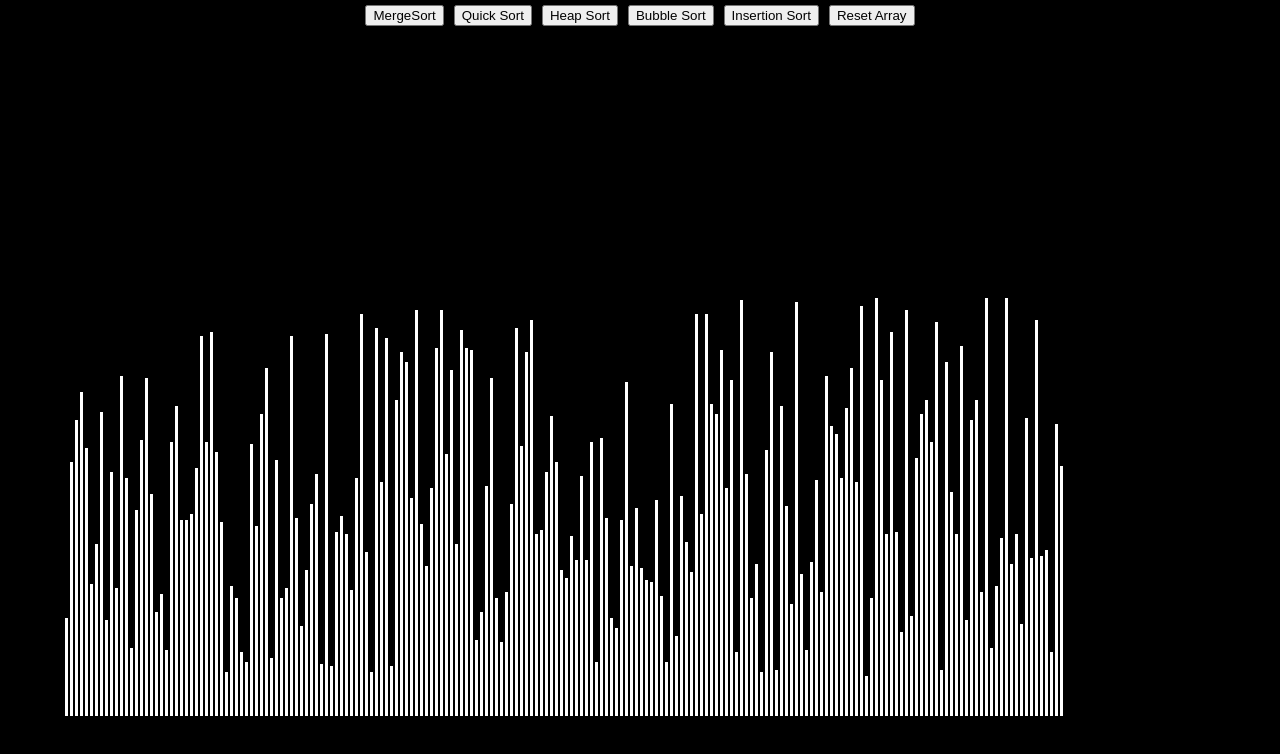
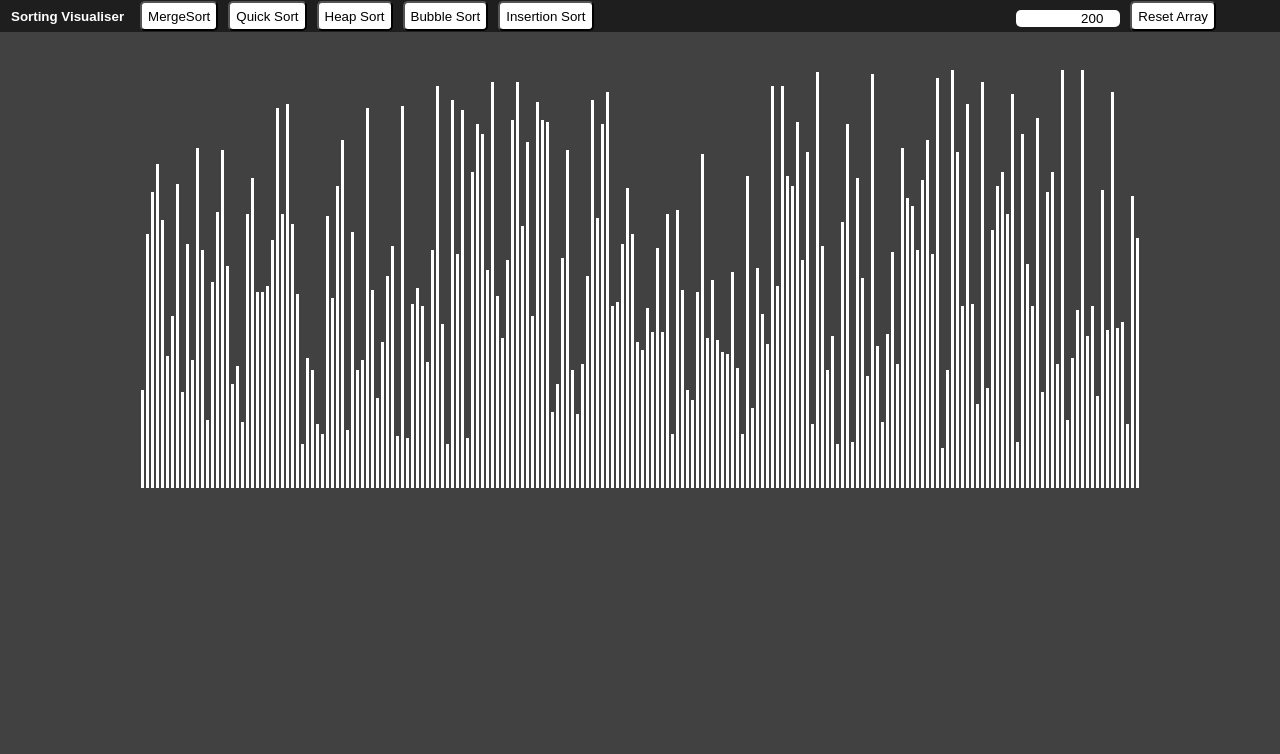
Before and after one commit to rahul-shrimali/sorting-visualiser, a React (Create React App) app: page / in a window 1280 px wide. Shown: the top 754 px of the page. Built offline with nearby package versions, Linux system fonts and the light colour scheme.

Commit message:
Navbar added

```diff
--- a/src/Components/Sorting-Main/SortingVisualiser.css
+++ b/src/Components/Sorting-Main/SortingVisualiser.css
@@ -1,18 +1,48 @@
 .bar-block{
-    position : absolute;
-    left: 5% ;
-    bottom: 10%;
+    display: flex;
+    justify-content: center;
+    margin-top: 3%;
+    align-items: baseline;
 }
 
 .array-bars{
     display: inline-block;
-    /* position: relative;
-    top: 50px; */
     margin: 0 1px;
     width: 3px;
 }
 
+.Navbar{
+    height: fit-content;
+    background-color: rgb(30, 30, 30);
+    display: flex;
+}
+
 .button{
+    margin: 1px 5px;
+    height: 30px;
+    background-color: white;
+    border-radius: 5px;
+}
+
+#first{
+    font-weight: bold;
+    background-color: rgb(30, 30, 30);
+    color: white;
+    border: 0px;
+}
+
+#sizeBox{
+    width: 100px;
+    border: 0px;
+    border-radius: 5px;
     margin: 5px;
+    text-align: right;
+    justify-content: left;
+    align-self: flex-end;
+    margin-left: auto;
+}
 
+
+.last{
+    margin-right: 5%;
 }
--- a/src/Components/Sorting-Main/SortingVisualiser.jsx
+++ b/src/Components/Sorting-Main/SortingVisualiser.jsx
@@ -7,29 +7,32 @@ import QuickSort from "../Sorting-Algo/QuickSort";
 import "./SortingVisualiser.css";
 
 const SortingVisualiser = () => {
-  const arraySize = 200;
-  const speed = 15;
+  // const arraySize = 200;
+  const [arraySize, setArraySize] = useState(200)
+
+  const speed = 3000/arraySize;
+  // console.log(speed)
   const startColor = 'white';
   const finalColor = 'green';
   const swapColor = 'red';
-  useEffect(() => intialiseArray(arraySize), []);
-
+  const [temp, setTemp] = useState(200)
   const [array, setArray] = useState([]);
-  const intialiseArray = (size) => {
+  // console.log(arraySize);
+  const intialiseArray = (size = arraySize) => {
     let arr = [];
     for (let i = 0; i < size; i++) {
       let num = 2 * Math.floor(190 * Math.random() + 20);
       arr.push(num);
     }
     setArray(arr);
-  };
-  const resetArray = () => {
-    intialiseArray(arraySize);
     const arrayBars = document.getElementsByClassName("array-bars");
     for (let i = 0; i < arrayBars.length; i++) {
       arrayBars[i].style.backgroundColor = startColor;
     }
   };
+  // eslint-disable-next-line react-hooks/exhaustive-deps
+  useEffect(() => intialiseArray(arraySize), []);
+
   const mergeSort = () => {
 
     let animations = MergeSort(array, 0, arraySize - 1);
@@ -193,9 +196,23 @@ const SortingVisualiser = () => {
       }, i*speed);
     }
   };
+  const handleChange = (event)=>{
+      setTemp(event.target.value)
+      // console.log(temp);
+  }
 
+  const resizeArray = ()=>{
+    console.log(temp);
+    setArraySize(temp)
+    intialiseArray(temp)
+
+  }
   return (
     <>
+      <div className="Navbar">
+        <button className="button" id="first">
+          Sorting Visualiser
+        </button>
         <button className="button" onClick={mergeSort}>
           MergeSort
         </button>
@@ -211,9 +228,12 @@ const SortingVisualiser = () => {
         <button className="button" onClick={insertionSort}>
           Insertion Sort
         </button>
-      <button className="button" onClick={resetArray}>
+
+        <input type="number"  id = "sizeBox" value={temp} onChange={handleChange} />
+        <button className="button last" onClick={resizeArray}>
           Reset Array
         </button>
+      </div>
       <div className="bar-block">
         {array.map((value, index) => {
           return (
--- a/src/index.css
+++ b/src/index.css
@@ -5,7 +5,7 @@ body {
     sans-serif;
   -webkit-font-smoothing: antialiased;
   -moz-osx-font-smoothing: grayscale;
-  background-color: black;
+  background-color: rgb(65, 65, 65);
 }
 
 code {
```
Lines whose indentation alone changed are shown as unchanged.
